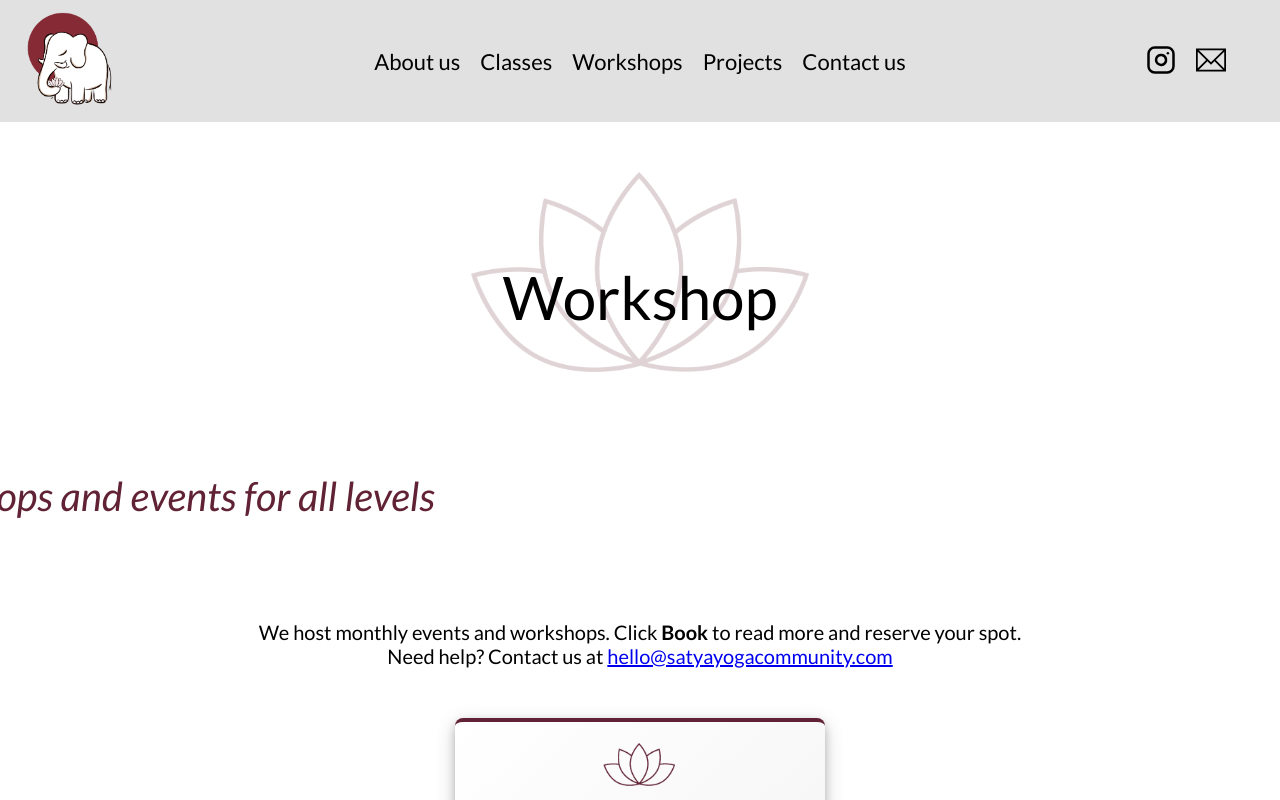
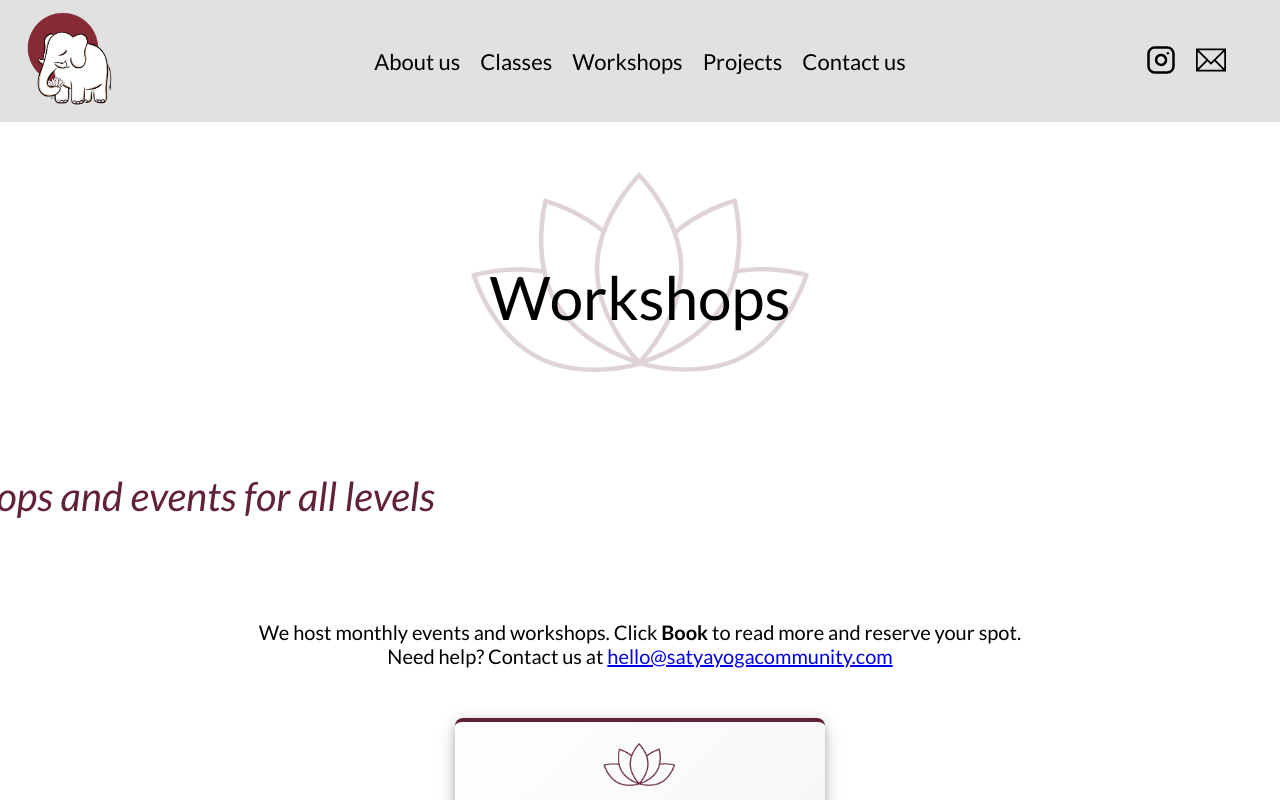
Before and after one commit to MarcoValeri/satyayogacommunity, a React (Vite) app: page /workshops in a window 1280 px wide. Shown: the top 800 px of the page. Built offline with nearby package versions, Linux system fonts and the light colour scheme; no server answers; the HTML template or start-up script is replaced by a standard one.

Commit message:
Add workshops

```diff
--- a/src/pages/Workshop/Workshop.jsx
+++ b/src/pages/Workshop/Workshop.jsx
@@ -10,7 +10,7 @@ const Workshop = () => {
     return (
         <>
             <Nav />
-            <Header title="Workshop" />
+            <Header title="Workshops" />
             <TitleMoving title="Focused workshops and events for all levels" />
             <div className="workshop">
                 <div className="workshop__container-title">
```
